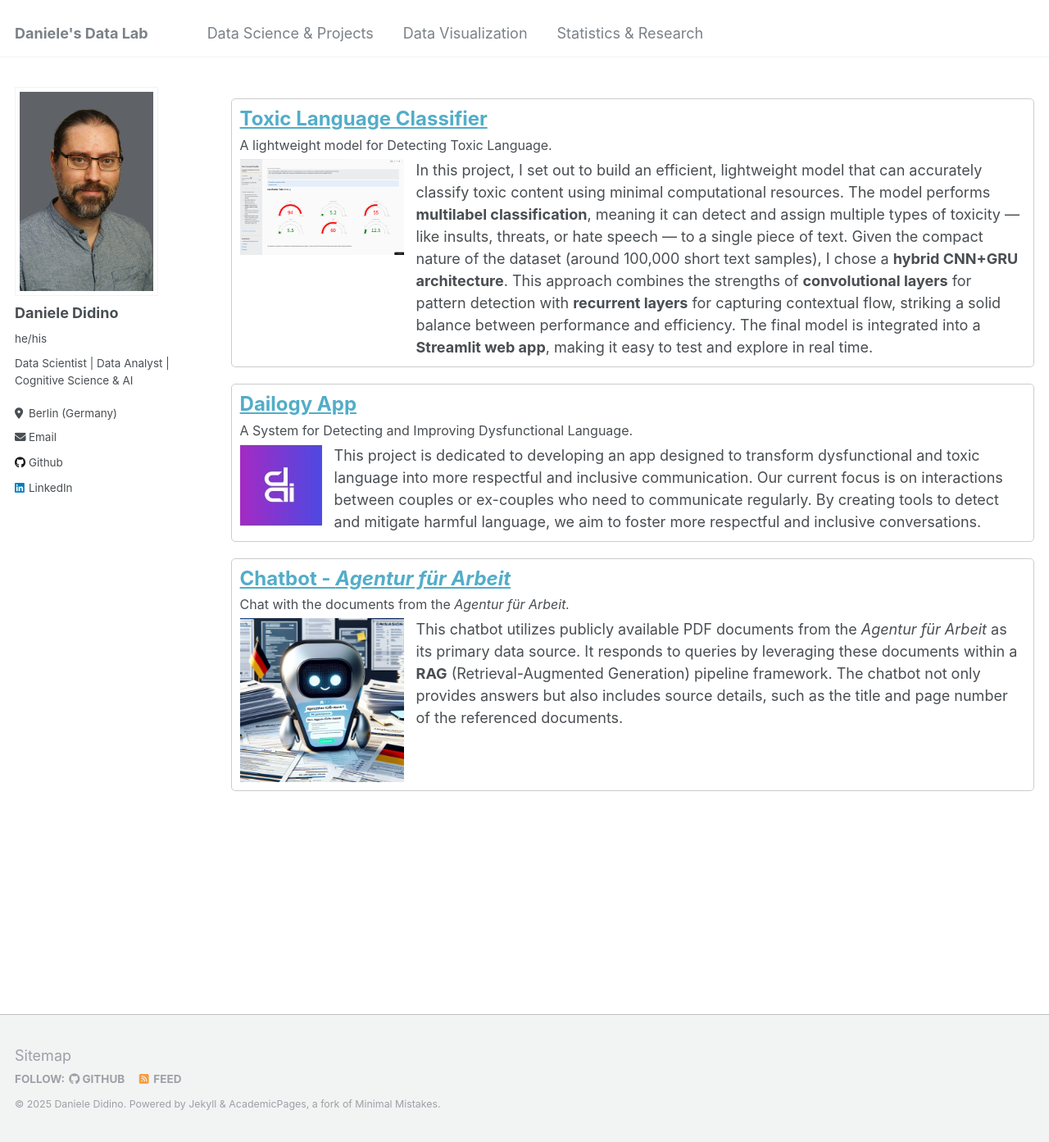
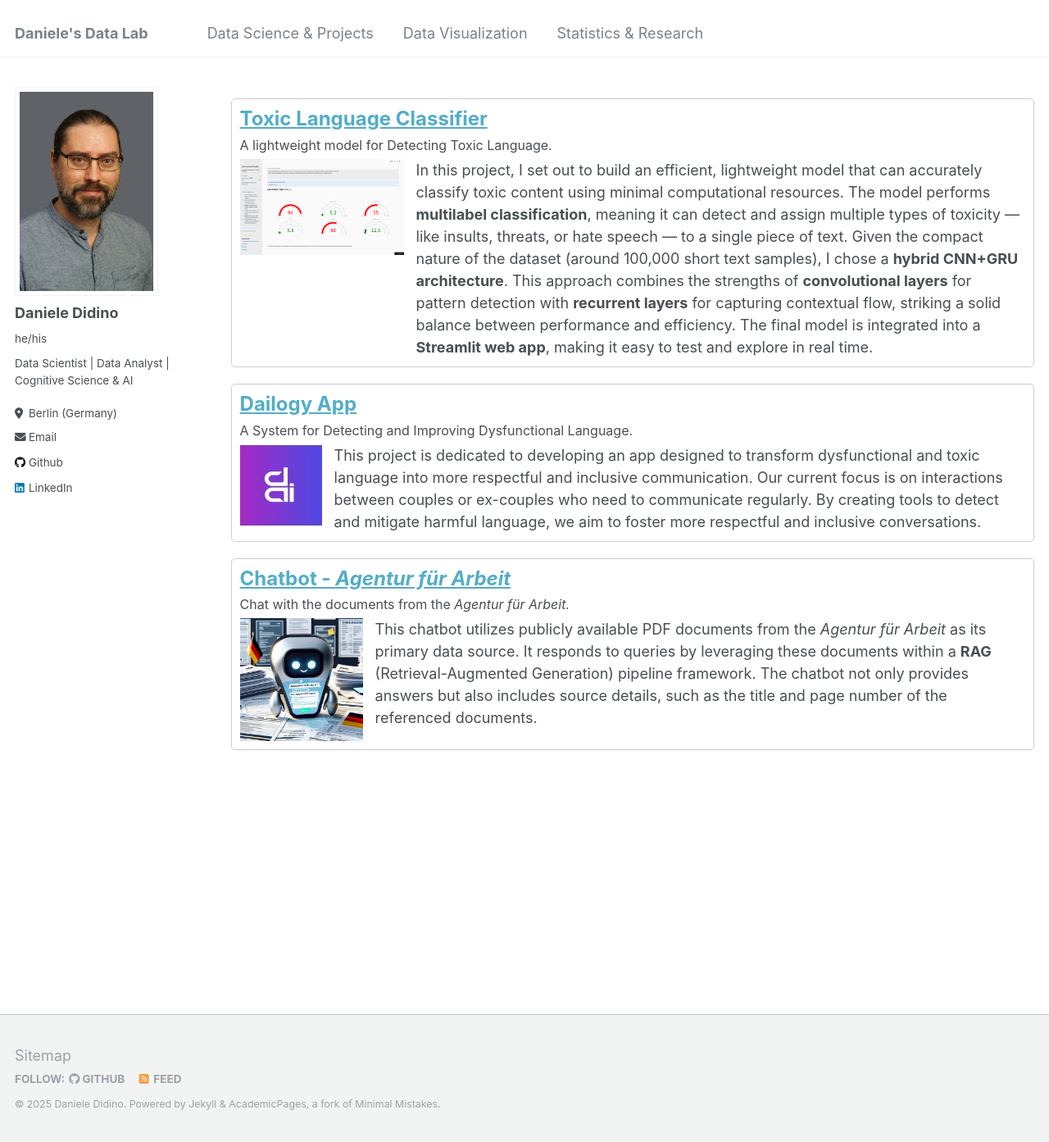
Before and after one commit to DanieleDidino/DanieleDidino.github.io, a Jekyll site: the page built from _pages/data_proj.html, in a window 1280 px wide and 1393 px high. Shown: the whole window at 82% size. Built offline with Jekyll 4.4.1, drawn with Linux system fonts in a browser that asks for light colours.

Commit message:
edit img size

```diff
--- a/_pages/data_proj.html
+++ b/_pages/data_proj.html
@@ -107,7 +107,7 @@ author_profile: true
   </h2>
   <p class="project-description">Chat with the documents from the <i>Agentur für Arbeit.</i></p>
   <div class="project-body">
-      <img src="/images/chatbot_afa_2.png" alt="Chatbot AfA" width="200">
+      <img src="/images/chatbot_afa_2.png" alt="Chatbot AfA" width="150">
       <p>
         This chatbot utilizes publicly available PDF documents from the <i>Agentur für Arbeit</i> as  its primary
         data source. It responds to queries by leveraging these documents within a <b>RAG</b> (Retrieval-Augmented Generation)
```
